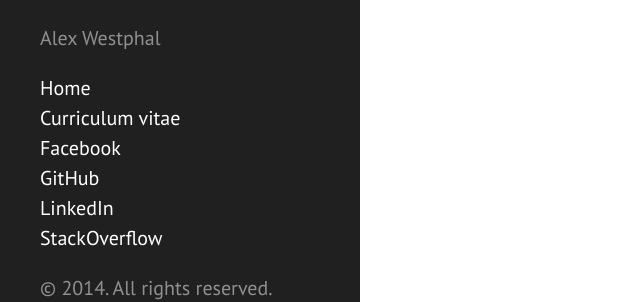
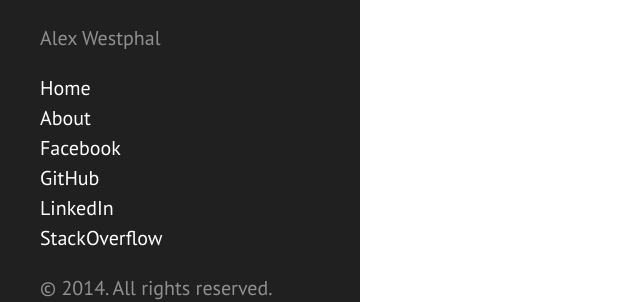
Before and after one commit to alexwestphal/alexwestphal.github.io, a Jekyll site: the page built from index.html, in a window 1280 px wide. Shown: the part 557-859 px from the top of the page, without its empty margins (0-640 px from the left). Built offline with Jekyll 4.4.1, drawn with Linux system fonts in a browser that asks for light colours; Markdown is read by kramdown in place of the engine named in the settings; the list of posts is cut into pages by our own code.

Commit message:
Misc general site work

```diff
--- a/_includes/head.html
+++ b/_includes/head.html
@@ -13,7 +13,7 @@
   </title>
 
   <!-- CSS -->
-  <link rel="stylesheet" href="/public/css/style.css">
-  <link rel="stylesheet" href="/public/css/syntax.css">
+  <link rel="stylesheet" href="/css/style.css">
+  <link rel="stylesheet" href="/css/syntax.css">
   <link rel="stylesheet" href="http://fonts.googleapis.com/css?family=PT+Sans:400,400italic,700|Abril+Fatface">
 </head>
--- a/_includes/sidebar.html
+++ b/_includes/sidebar.html
@@ -7,7 +7,8 @@
 
         <ul class="sidebar-nav">
             <li class="sidebar-nav-item"><a href="/">Home</a></li>
-            <li class="sidebar-nav-item"><a href="/cv">Curriculum vitae</a></li>
+            <li class="sidebar-nav-item"><a href="/about">About</a></li>
+            <!--<li class="sidebar-nav-item"><a href="/cv">Curriculum vitae</a></li>-->
             <li class="sidebar-nav-item"><a href="http://facebook.com/alex.westphal">Facebook</a></li>
             <li class="sidebar-nav-item"><a href="http://github.com/phantomspectre">GitHub</a></li>
             <li class="sidebar-nav-item"><a href="http://linkedin.com/pub/alex-westphal/27/84/670">LinkedIn</a></li>
```
Also changed, not shown: about.md (added, +9 -0 lines), README.md, _drafts/reef-knot.md (renamed from _drafts/scout-knots.md), css/style.css (renamed from public/css/style.css), css/syntax.css (renamed from public/css/syntax.css), knots/reef-knot.svg (added).
